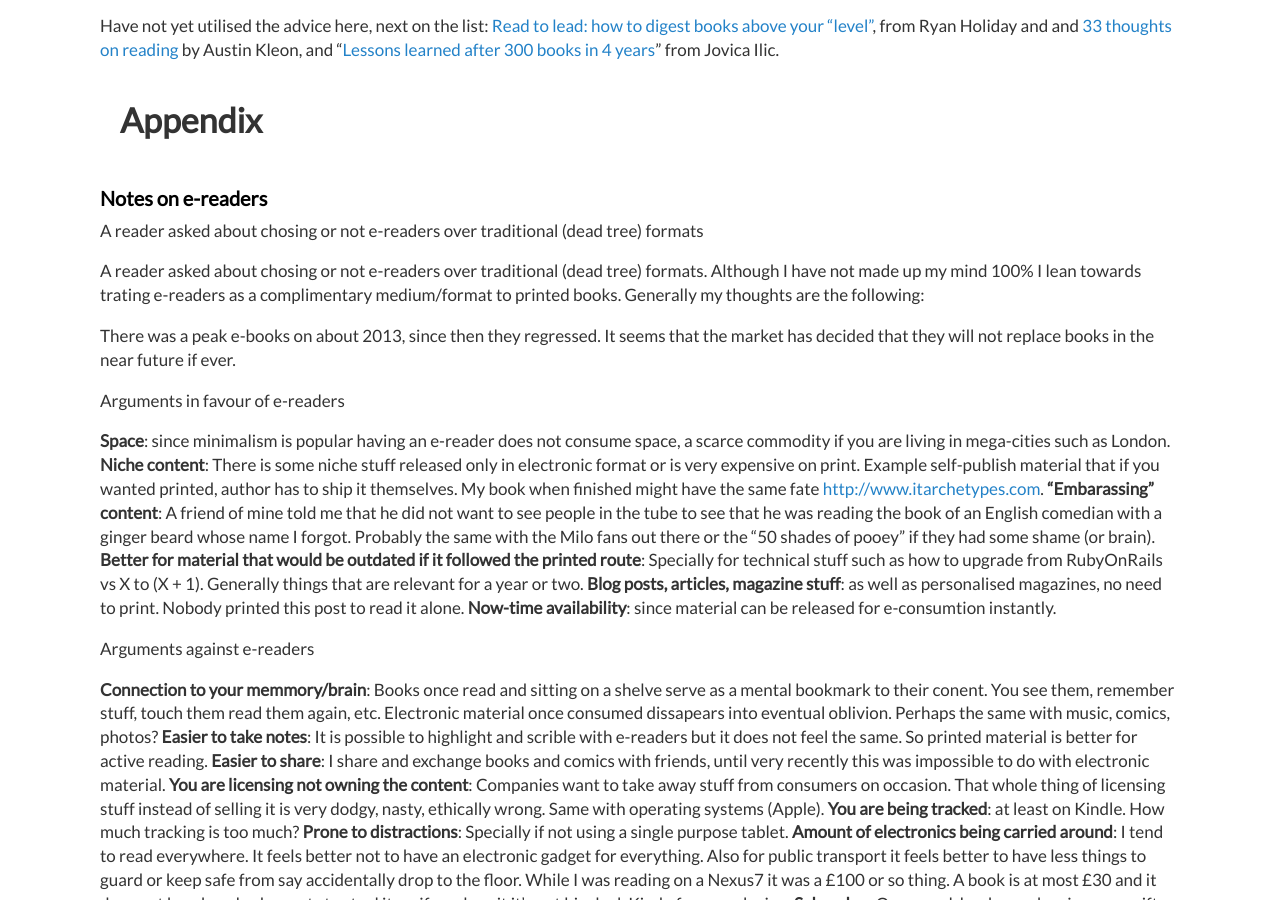
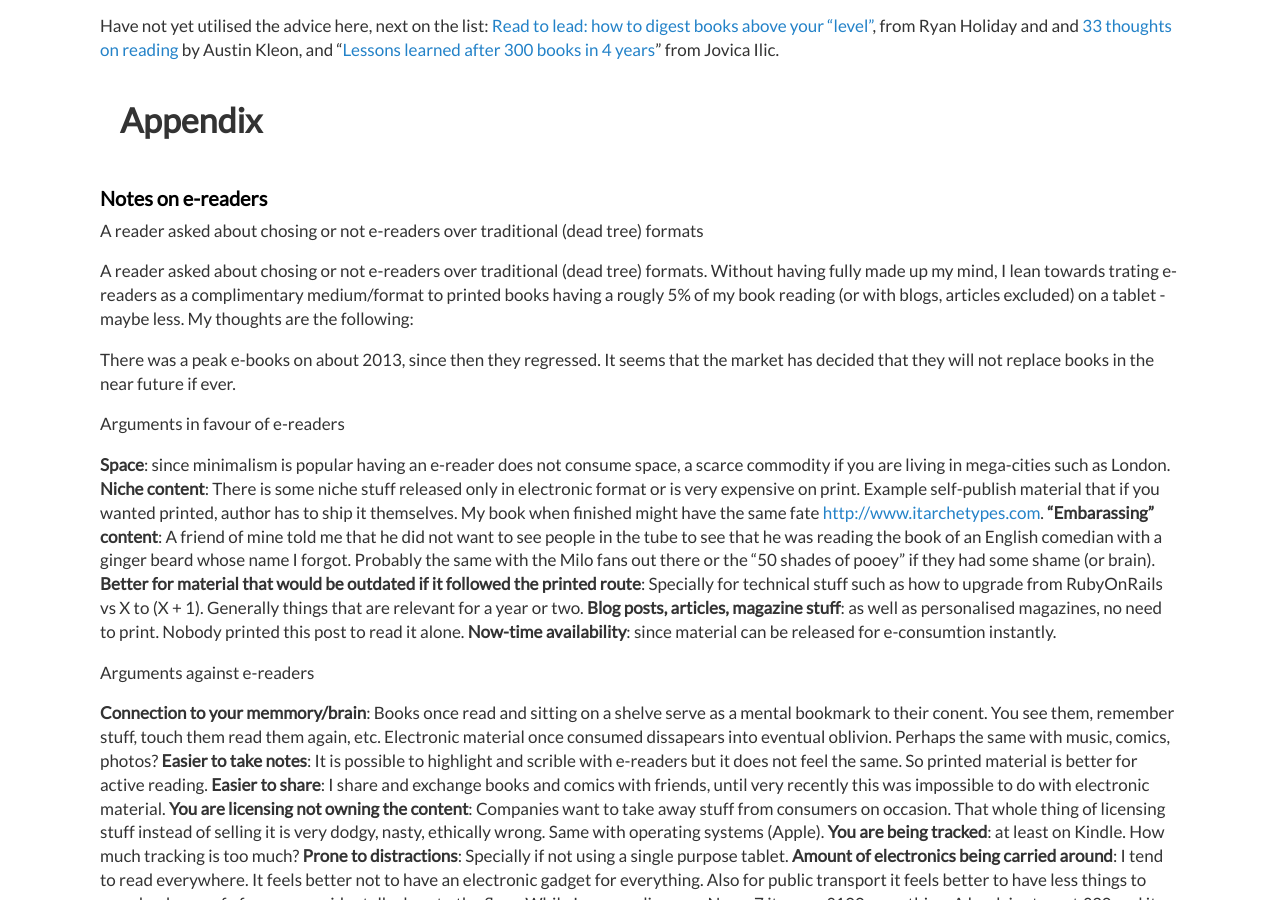
Before and after one commit to dimitrismistriotis/dimitrismistriotis.github.io, a Jekyll site: the page built from _posts/2015-08-15-reading_hacks.md, in a window 1280 px wide and 900 px high, scrolled down 8359 px. Built offline with Jekyll 4.4.1, drawn with Linux system fonts in a browser that asks for light colours.

Commit message:
... and pct

```diff
--- a/_posts/2015-08-15-reading_hacks.md
+++ b/_posts/2015-08-15-reading_hacks.md
@@ -293,8 +293,9 @@ Have not yet utilised the advice here, next on the list:
 A reader asked about chosing or not e-readers over traditional (dead tree) formats
 
 A reader asked about chosing or not e-readers over traditional (dead tree)
-formats. Although I have not made up my mind 100% I lean towards trating
-e-readers as a complimentary medium/format to printed books. Generally my
+formats. Without having fully made up my mind, I lean towards trating
+e-readers as a complimentary medium/format to printed books having a rougly 5% of
+my book reading (or with blogs, articles excluded) on a tablet - maybe less. My
 thoughts are the following:
 
 There was a peak e-books on about 2013, since then they regressed. It seems that
```
